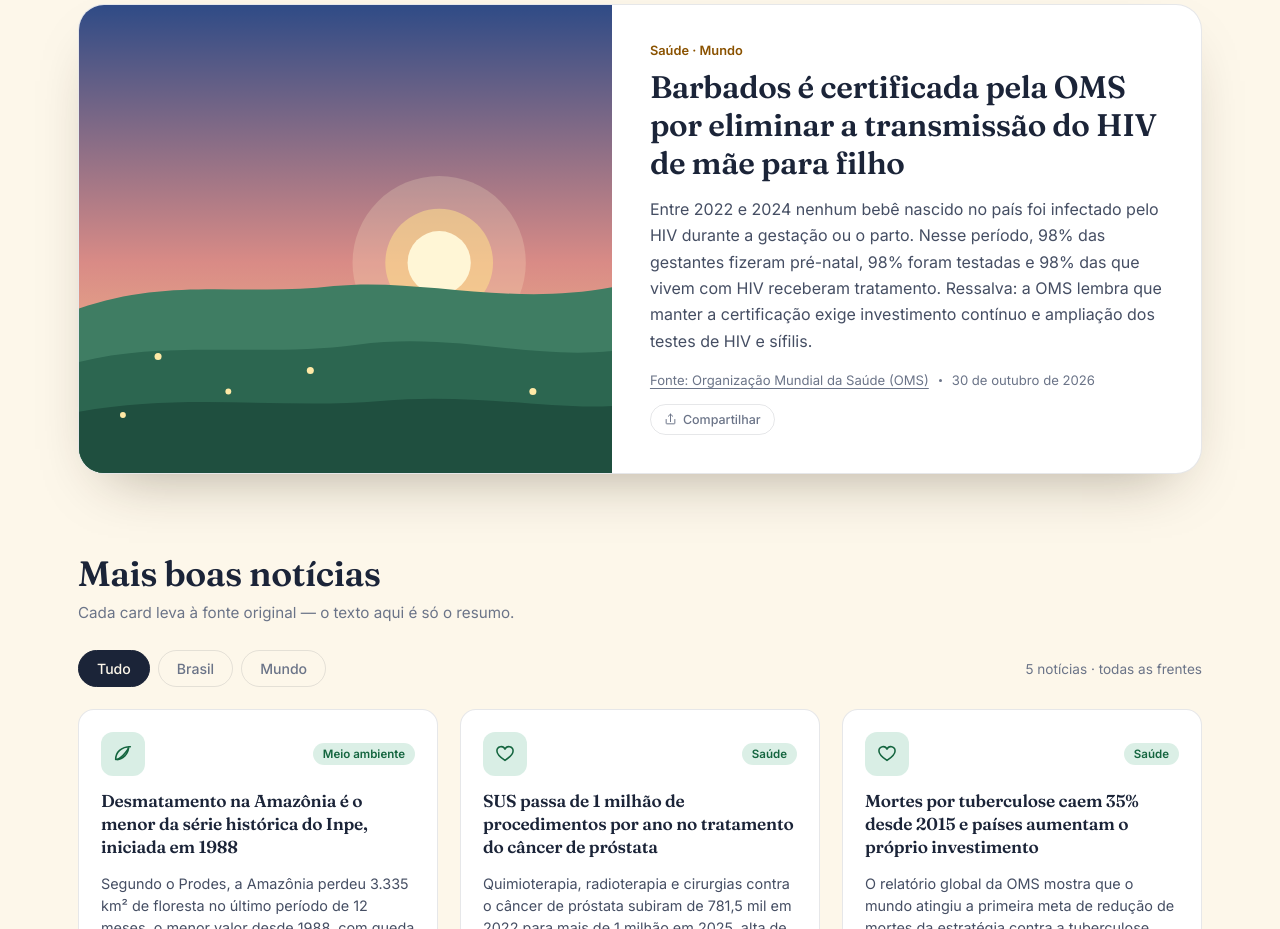
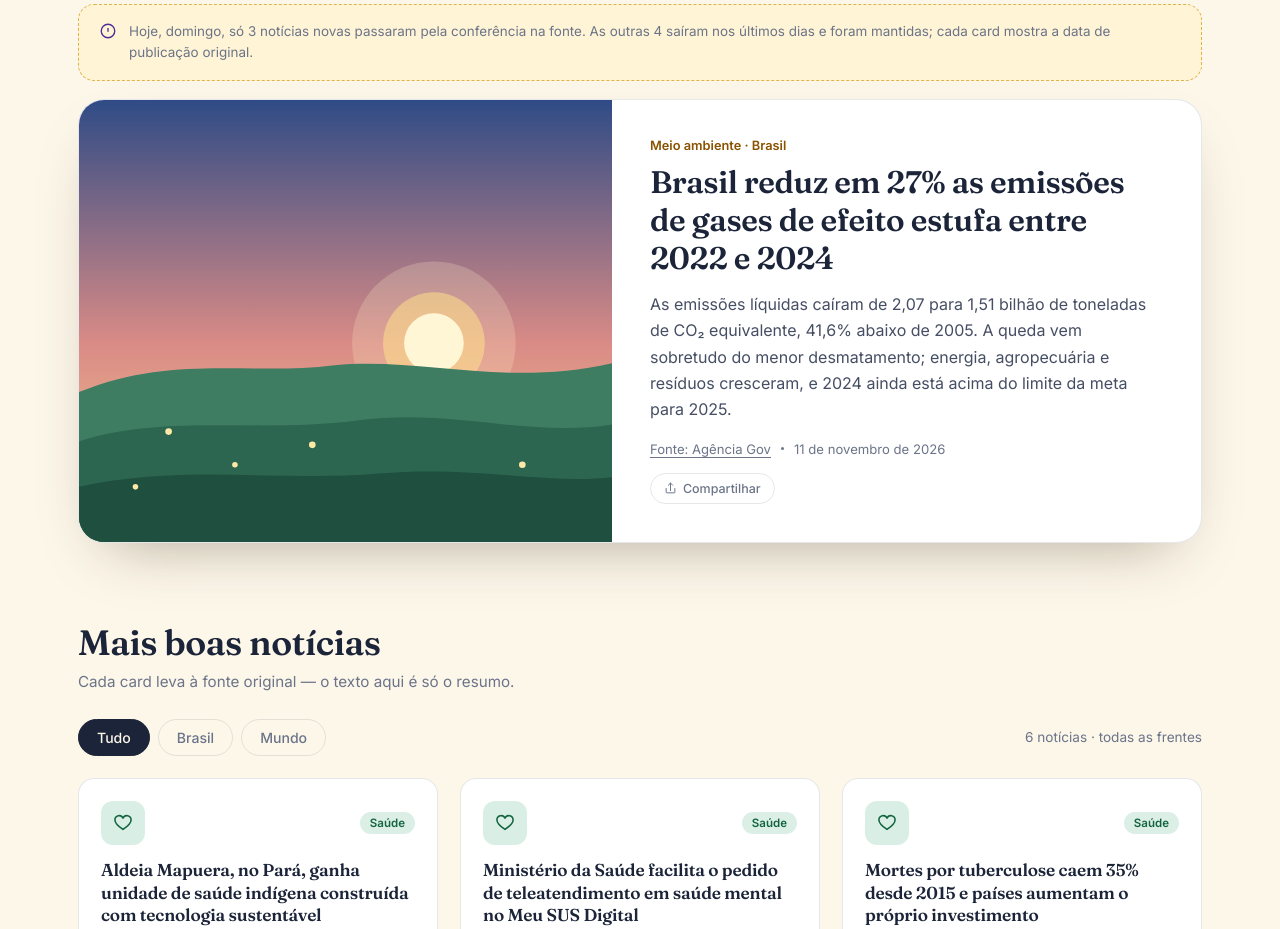
Before and after one commit to microcosmojairo-jpg/vagalume-daily, a plain HTML site: page index.html in a window 1280 px wide. Shown: the part 1871-2800 px from the top of the page. Drawn offline with Linux system fonts and the light colour scheme.

Commit message:
Edição 2026-11-15 e publicação sempre, com aviso quando há poucas notícias
Co-Authored-By: Claude Sonnet 5.5 <noreply@anthropic.com>
Claude-Session: https://claude.ai/code/session_0122S3T4VZSkC4bSHJXMyToz

```diff
--- a/index.html
+++ b/index.html
@@ -395,6 +395,7 @@
           <h2>A notícia que abre a edição</h2>
         </div>
       </div>
+      <div class="notice" id="avisoEdicao" hidden style="margin:0 0 18px;border-color:#e0b24a;background:#fff4d6;"><svg viewBox="0 0 24 24" fill="none" stroke="currentColor" stroke-width="1.8"><circle cx="12" cy="12" r="9"/><path d="M12 8v5M12 16h.01"/></svg><span id="avisoTexto"></span></div>
       <div class="featured">
         <div class="featured-visual">
           <svg viewBox="0 0 500 400" preserveAspectRatio="xMidYMid slice" role="img" aria-label="Ilustração de amanhecer sobre colinas verdes">
@@ -739,7 +740,7 @@
 
   /* ---------- edição do dia (noticias.json) ---------- */
   function renderFeatured(d){
-    var el = document.getElementById('featuredBody'); if(!d){ el.innerHTML=''; return; }
+    var el = document.getElementById('featuredBody'); var box = el.closest('.featured'); if(!d){ el.innerHTML=''; if(box) box.style.display='none'; return; } if(box) box.style.display='';
     var c = catById[d.cat] || {label:''};
     el.innerHTML =
       '<span class="eyebrow">'+escH(c.label)+' · '+(d.region==='br'?'Brasil':'Mundo')+'</span>'+
@@ -757,6 +758,7 @@
         document.getElementById('todayLabel').textContent = 'Edição de ' + fmt;
         document.querySelectorAll('.todaySmall').forEach(function(el){ el.textContent = fmt; });
       }catch(e){}
+      var av=document.getElementById('avisoEdicao'); if(data.aviso){ document.getElementById('avisoTexto').textContent=data.aviso; av.hidden=false; } else { av.hidden=true; }
       buildTiles(); renderFeatured(data.destaque); render(); buildThermo();
     }).catch(function(){
       document.getElementById('featuredBody').innerHTML = '<p class="dek">Não conseguimos carregar a edição de hoje agora. Tente de novo em instantes.</p>';
--- a/noticias.json
+++ b/noticias.json
@@ -1,44 +1,70 @@
 {
-  "edicao": "2026-11-14",
-  "atualizado_em": "2026-11-14T09:00:00-03:00",
+ "edicao": "2026-11-15",
+ "atualizado_em": "2026-11-15T18:40:00-03:00",
+ "aviso": "Hoje, domingo, só 3 notícias novas passaram pela conferência na fonte. As outras 4 saíram nos últimos dias e foram mantidas; cada card mostra a data de publicação original.",
  "destaque": {
-    "region": "mundo", "cat": "saude",
+  "region": "br",
+  "cat": "ambiente",
+  "title": "Brasil reduz em 27% as emissões de gases de efeito estufa entre 2022 e 2024",
+  "dek": "As emissões líquidas caíram de 2,07 para 1,51 bilhão de toneladas de CO₂ equivalente, 41,6% abaixo de 2005. A queda vem sobretudo do menor desmatamento; energia, agropecuária e resíduos cresceram, e 2024 ainda está acima do limite da meta para 2025.",
+  "src": "Agência Gov",
+  "url": "https://agenciagov.ebc.com.br/noticias/202611/brasil-reduz-em-27-as-emissoes-de-gases-de-efeito-estufa-entre-2022-e-2024",
+  "date": "2026-11-11"
+ },
+ "noticias": [
+  {
+   "region": "br",
+   "cat": "saude",
+   "title": "Aldeia Mapuera, no Pará, ganha unidade de saúde indígena construída com tecnologia sustentável",
+   "dek": "Inaugurada em 7 de novembro em Oriximiná (PA), a unidade de 262,94 m² atende mais de 650 indígenas de sete povos, com consultórios, sala de vacina e laboratório. Em menos de uma semana foram 47 atendimentos e 16 crianças vacinadas; os resultados ainda são muito iniciais.",
+   "src": "Agência Gov (via Ministério da Saúde)",
+   "url": "https://agenciagov.ebc.com.br/noticias/202611/unidade-basica-de-saude-com-tecnologia-sustentavel-beneficia-indigenas-no-para",
+   "date": "2026-11-13"
+  },
+  {
+   "region": "br",
+   "cat": "saude",
+   "title": "Ministério da Saúde facilita o pedido de teleatendimento em saúde mental no Meu SUS Digital",
+   "dek": "Há menos etapas para pedir atendimento nos programas Acolhe Mais (mulheres em vulnerabilidade) e Não Aposte Sua Saúde (problemas com apostas): ciclo inicial de até 10 sessões por videochamada, sigilosas. O texto não informa prazos de espera nem número de vagas.",
+   "src": "Agência Gov (via Ministério da Saúde)",
+   "url": "https://agenciagov.ebc.com.br/noticias/202611/ministerio-da-saude-facilita-acesso-a-teleatendimento-de-saude-mental-no-meu-sus-digital",
+   "date": "2026-11-13"
+  },
+  {
+   "region": "mundo",
+   "cat": "saude",
+   "title": "Mortes por tuberculose caem 35% desde 2015 e países aumentam o próprio investimento",
+   "dek": "O relatório global da OMS mostra que o mundo atingiu a primeira meta de redução de mortes da estratégia contra a tuberculose, cinco anos depois do planejado. O financiamento nacional subiu 14%, para US$ 5,6 bilhões. Ressalva: em 2025 ainda houve 10,6 milhões de casos e cerca de 1,1 milhão de mortes, e a queda de casos (14%) está longe da meta de 50%.",
+   "src": "Organização Mundial da Saúde (OMS)",
+   "url": "https://www.who.int/news/item/12-11-2026-amid-challenges-countries-increase-domestic-investment-to-protect-progress-against-tuberculosis",
+   "date": "2026-11-12"
+  },
+  {
+   "region": "mundo",
+   "cat": "ambiente",
+   "title": "Mais de US$ 480 milhões em doações são anunciados na COP31 para cortar metano",
+   "dek": "Fontes filantrópicas anunciaram novos recursos para reduzir metano e outros gases de efeito estufa que não são CO2, em energia, agricultura e resíduos. O fundo de superpoluentes (CCAC) ganhou mais US$ 25 milhões e o Banco Mundial apoia programas de metano em 45 países. Ressalva: são anúncios de compromisso, ainda sem resultados comprovados.",
+   "src": "Agência Gov (via COP31)",
+   "url": "https://agenciagov.ebc.com.br/noticias/202611/mais-de-us-480-milhoes-anunciados-na-cupula-de-lideres-da-cop31-para-acelerar-a-reducao-das-emissoes-de-metano-e-outros-gases-de-efeito-estufa-nao-co2",
+   "date": "2026-11-12"
+  },
+  {
+   "region": "br",
+   "cat": "saude",
+   "title": "SUS passa de 1 milhão de procedimentos por ano no tratamento do câncer de próstata",
+   "dek": "Quimioterapia, radioterapia e cirurgias contra o câncer de próstata subiram de 781,5 mil em 2022 para mais de 1 milhão em 2025, alta de 32,6%. A radioterapia cresceu 44,9%. Ressalva: o dado mostra mais atendimentos, não necessariamente melhores resultados clínicos, e vem do próprio Ministério da Saúde, na campanha Novembro Azul.",
+   "src": "Agência Gov (via Ministério da Saúde)",
+   "url": "https://agenciagov.ebc.com.br/noticias/202611/sus-ultrapassa-1-milhao-de-procedimentos-para-tratamento-do-cancer-de-prostata",
+   "date": "2026-11-12"
+  },
+  {
+   "region": "mundo",
+   "cat": "saude",
    "title": "Barbados é certificada pela OMS por eliminar a transmissão do HIV de mãe para filho",
    "dek": "Entre 2022 e 2024 nenhum bebê nascido no país foi infectado pelo HIV durante a gestação ou o parto. Nesse período, 98% das gestantes fizeram pré-natal, 98% foram testadas e 98% das que vivem com HIV receberam tratamento. Ressalva: a OMS lembra que manter a certificação exige investimento contínuo e ampliação dos testes de HIV e sífilis.",
    "src": "Organização Mundial da Saúde (OMS)",
    "url": "https://www.who.int/news/item/30-10-2026-barbados-eliminates-mother-to-child-transmission-of-hiv",
    "date": "2026-10-30"
-  },
-  "noticias": [
-    {"region": "br", "cat": "ambiente",
-     "title": "Desmatamento na Amazônia é o menor da série histórica do Inpe, iniciada em 1988",
-     "dek": "Segundo o Prodes, a Amazônia perdeu 3.335 km² de floresta no último período de 12 meses, o menor valor desde 1988, com queda de 71,2% em quatro anos. O Cerrado registrou 5.517 km², o menor da sua série (desde 2001). Ressalva: o Cerrado ainda concentra grande parte do desmatamento do país, sobretudo no Matopiba, e Roraima teve leve alta.",
-     "src": "Diario de Pernambuco (via Estadão Conteúdo)",
-     "url": "https://www.diariodepernambuco.com.br/brasil/2026/10/11726868-inpe-desmatamento-na-amazonia-e-no-cerrado-atinge-menor-nivel-da-serie-historica.html",
-     "date": "2026-10-16"},
-    {"region": "br", "cat": "saude",
-     "title": "SUS passa de 1 milhão de procedimentos por ano no tratamento do câncer de próstata",
-     "dek": "Quimioterapia, radioterapia e cirurgias contra o câncer de próstata subiram de 781,5 mil em 2022 para mais de 1 milhão em 2025, alta de 32,6%. A radioterapia cresceu 44,9%. Ressalva: o dado mostra mais atendimentos, não necessariamente melhores resultados clínicos, e vem do próprio Ministério da Saúde, na campanha Novembro Azul.",
-     "src": "Agência Gov (via Ministério da Saúde)",
-     "url": "https://agenciagov.ebc.com.br/noticias/202611/sus-ultrapassa-1-milhao-de-procedimentos-para-tratamento-do-cancer-de-prostata",
-     "date": "2026-11-12"},
-    {"region": "mundo", "cat": "saude",
-     "title": "Mortes por tuberculose caem 35% desde 2015 e países aumentam o próprio investimento",
-     "dek": "O relatório global da OMS mostra que o mundo atingiu a primeira meta de redução de mortes da estratégia contra a tuberculose, cinco anos depois do planejado. O financiamento nacional subiu 14%, para US$ 5,6 bilhões. Ressalva: em 2025 ainda houve 10,6 milhões de casos e cerca de 1,1 milhão de mortes, e a queda de casos (14%) está longe da meta de 50%.",
-     "src": "Organização Mundial da Saúde (OMS)",
-     "url": "https://www.who.int/news/item/12-11-2026-amid-challenges-countries-increase-domestic-investment-to-protect-progress-against-tuberculosis",
-     "date": "2026-11-12"},
-    {"region": "mundo", "cat": "biodiversidade",
-     "title": "Países Baixos preveem até US$ 500 milhões para o fundo de florestas tropicais lançado pelo Brasil",
-     "dek": "O governo holandês quer destinar até US$ 500 milhões em dez anos ao Fundo Florestas Tropicais para Sempre (TFFF), que pagaria cerca de US$ 4 por hectare ao ano para manter florestas em pé, em 800 a 900 milhões de hectares. Ressalva: o valor é um teto e ainda depende de condições, com a decisão final prevista para meados de 2027.",
-     "src": "Governo dos Países Baixos (Rijksoverheid)",
-     "url": "https://www.rijksoverheid.nl/actueel/nieuws/2026/10/26/nederland-investeert-fors-in-bescherming-tropische-bossen",
-     "date": "2026-10-26"},
-    {"region": "mundo", "cat": "ambiente",
-     "title": "Mais de US$ 480 milhões em doações são anunciados na COP31 para cortar metano",
-     "dek": "Fontes filantrópicas anunciaram novos recursos para reduzir metano e outros gases de efeito estufa que não são CO2, em energia, agricultura e resíduos. O fundo de superpoluentes (CCAC) ganhou mais US$ 25 milhões e o Banco Mundial apoia programas de metano em 45 países. Ressalva: são anúncios de compromisso, ainda sem resultados comprovados.",
-     "src": "Agência Gov (via COP31)",
-     "url": "https://agenciagov.ebc.com.br/noticias/202611/mais-de-us-480-milhoes-anunciados-na-cupula-de-lideres-da-cop31-para-acelerar-a-reducao-das-emissoes-de-metano-e-outros-gases-de-efeito-estufa-nao-co2",
-     "date": "2026-11-12"}
+  }
  ]
 }
--- a/sitemap.xml
+++ b/sitemap.xml
@@ -2,7 +2,7 @@
 <urlset xmlns="http://www.sitemaps.org/schemas/sitemap/0.9">
   <url>
     <loc>https://vagalumedaily.com/</loc>
-    <lastmod>2026-11-14</lastmod>
+    <lastmod>2026-11-15</lastmod>
     <changefreq>daily</changefreq>
     <priority>1.0</priority>
   </url>
```
Also changed, not shown: 2 other files. Lines whose indentation alone changed are shown as unchanged.
